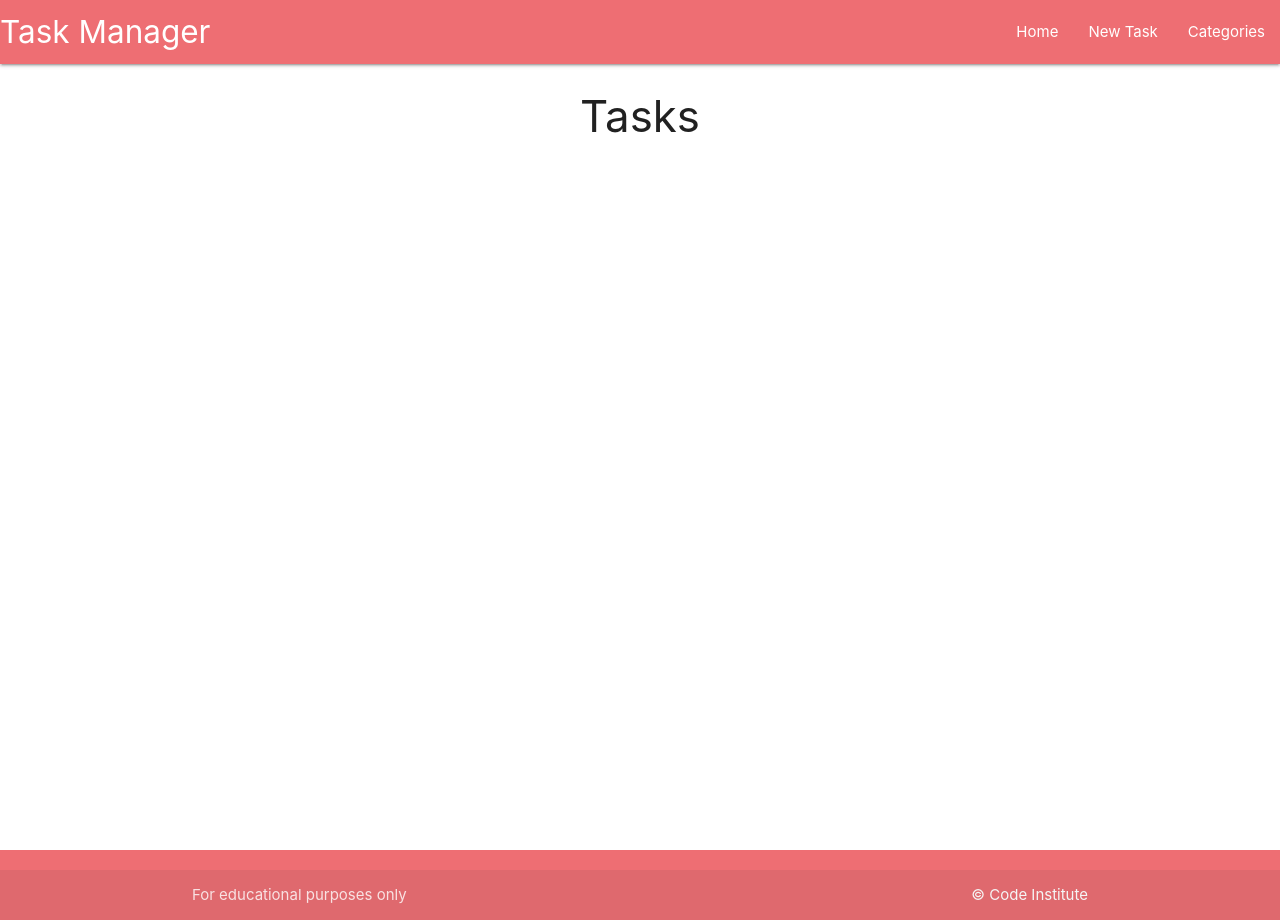
After one commit to amorychambers/task-manager, a Python web app: template taskmanager/templates/tasks.html in a window 1280 px wide. The commit adds this page. Run offline with Jinja, Linux system fonts and the light colour scheme; the template is opened without the code that fills it, so the values that code supplies are empty; some libraries are stand-ins or nearby versions.

Commit message:
add css/materialize and js to files and to base.html

```diff
--- a/taskmanager/routes.py
+++ b/taskmanager/routes.py
@@ -4,4 +4,4 @@ from taskmanager.models import Category, Task
 
 @app.route("/")
 def home():
-    return render_template("base.html")
+    return render_template("tasks.html")
--- /dev/null
+++ b/taskmanager/static/css/style.css
@@ -0,0 +1,9 @@
+body {
+    display: flex;
+    min-height: 100vh;
+    flex-direction: column;
+  }
+
+  main {
+    flex: 1 0 auto;
+  }
--- /dev/null
+++ b/taskmanager/static/js/script.js
@@ -0,0 +1,4 @@
+document.addEventListener('DOMContentLoaded', function() {
+    let sidenav = document.querySelectorAll('.sidenav');
+    M.Sidenav.init(sidenav);
+  });
--- a/taskmanager/templates/base.html
+++ b/taskmanager/templates/base.html
@@ -1,11 +1,56 @@
 <!DOCTYPE html>
 <html lang="en">
+
 <head>
     <meta charset="UTF-8">
     <meta name="viewport" content="width=device-width, initial-scale=1.0">
+    <link rel="stylesheet" href="https://cdnjs.cloudflare.com/ajax/libs/materialize/1.0.0/css/materialize.min.css"
+        type="text/css">
+    <link rel="stylesheet" href="{{ url_for('static', filename='css/style.css') }}" type="text/css">
     <title>Task Manager</title>
 </head>
+
 <body>
-    Hello world!
+
+    <header>
+        <nav>
+            <div class="nav-wrapper">
+              <a href="#!" class="brand-logo">Task Manager</a>
+              <a href="#" data-target="mobile-demo" class="sidenav-trigger"><i class="fas fa-bars"></i></a>
+              <ul class="right hide-on-med-and-down">
+                <li><a href="{{ url_for('home') }}">Home</a></li>
+                <li><a href="">New Task</a></li>
+                <li><a href="">Categories</a></li>
+              </ul>
+            </div>
+          </nav>
+
+          <ul class="sidenav" id="mobile-demo">
+            <li><a href="{{ url_for('home') }}">Home</a></li>
+            <li><a href="">New Task</a></li>
+            <li><a href="">Categories</a></li>
+          </ul>
+    </header>
+
+    <main class="container">
+        {% block content %}
+        {% endblock %}
+    </main>
+
+    <footer class="page-footer">
+        <div class="footer-copyright">
+          <div class="container">
+            For educational purposes only
+          <a class="grey-text text-lighten-4 right" href="https://codeinstitute.net" target="_blank">&copy; Code Institute</a>
+          </div>
+        </div>
+      </footer>
+
+
+
+    <script src="https://kit.fontawesome.com/ee31e6b5f8.js" crossorigin="anonymous"></script>
+    <script src="https://cdnjs.cloudflare.com/ajax/libs/materialize/1.0.0/js/materialize.min.js"></script>
+    <script src="{{ url_for('static', filename='js/script.js') }}"></script>
 </body>
+
 </html>
--- /dev/null
+++ b/taskmanager/templates/tasks.html
@@ -0,0 +1,6 @@
+{% extends "base.html" %}
+{% block content %}
+
+<h3 class="center-align">Tasks</h3>
+
+{% endblock %}
```
